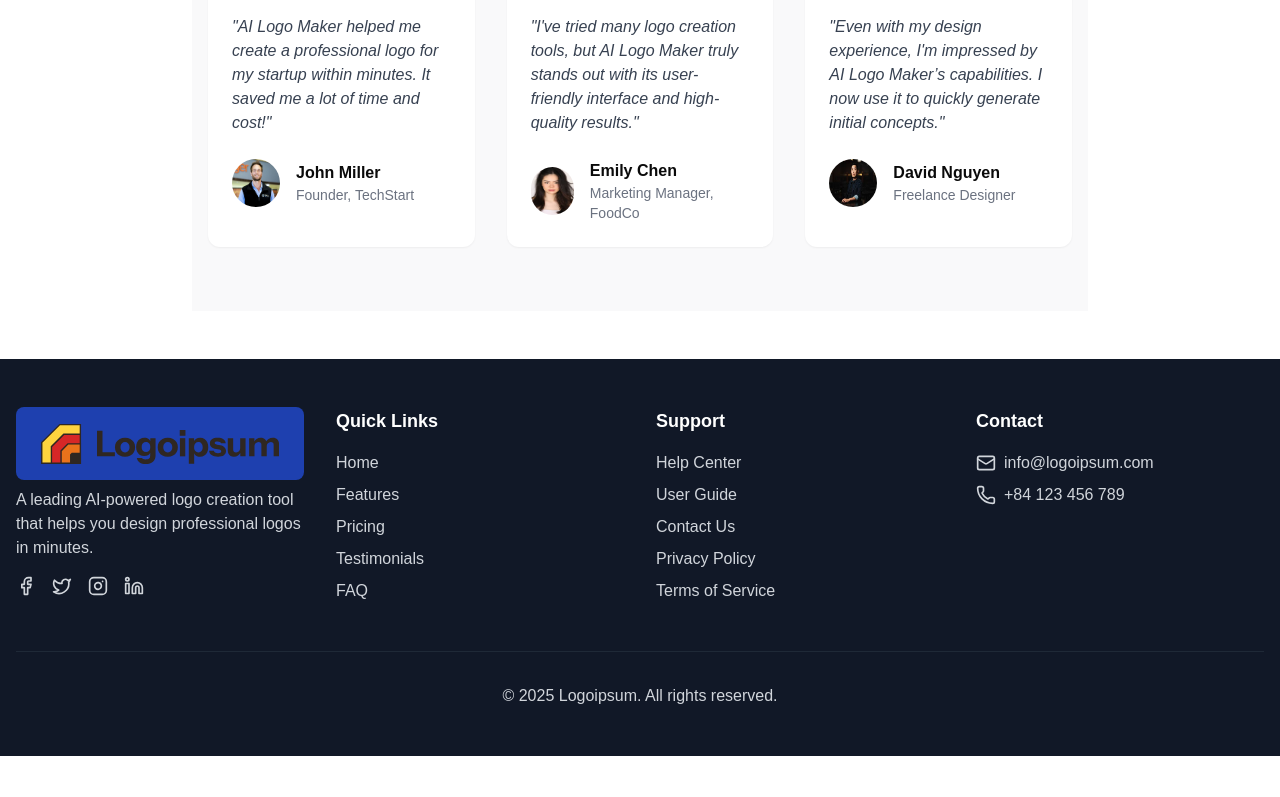
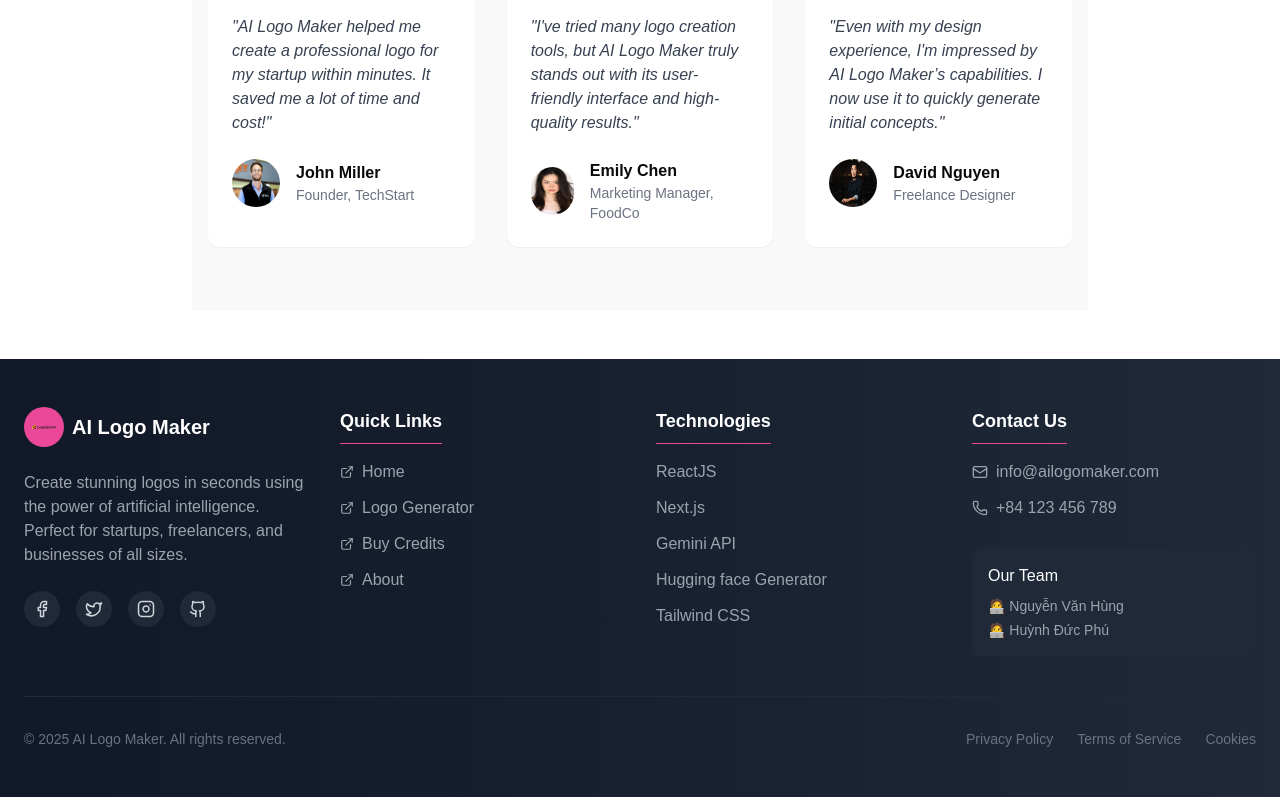
Before and after one commit to nguyenhung204/ai_logo_maker, a Next.js app: page / in a window 1280 px wide. Shown: the part 1920-2717 px from the top of the page. Before the commit the page ends 2676 px from the top, so only its background shows below. Built offline with nearby package versions, Linux system fonts and the light colour scheme; no server answers; a web font is replaced by a local one.

Commit message:
Fix(build) : Fix footer UI, Fix useSearchParam build when run npm run build, enhance UI, Response

```diff
--- a/app/_components/AIImageCarousel.jsx
+++ b/app/_components/AIImageCarousel.jsx
@@ -24,17 +24,11 @@ const aiGeneratedImages = [
   },
   {
     id: 4,
-    src: "/imgs-for-carousel-and-readme/img-1.png",
-    alt: "AI generated logo for a tech company",
-  },
-
-  {
-    id: 5,
     src: "/imgs-for-carousel-and-readme/img-3.png",
     alt: "AI generated logo for a tech company",
   },
   {
-    id: 6,
+    id: 5,
     src: "/imgs-for-carousel-and-readme/img-6.png",
     alt: "AI generated logo for a restaurant",
   },
--- a/app/_components/Footer.jsx
+++ b/app/_components/Footer.jsx
@@ -1,146 +1,166 @@
+import React from "react";
 import Image from "next/image";
-import {
-  Facebook,
-  Twitter,
-  Instagram,
-  Linkedin,
-  Mail,
-  Phone,
-} from "lucide-react";
 import Link from "next/link";
+import { Facebook, Twitter, Instagram, Github, Mail, Phone, ExternalLink } from "lucide-react";
 
 export function Footer() {
   const currentYear = new Date().getFullYear();
 
   return (
-    <footer className="bg-gray-900 text-gray-300">
-      <div className="container mx-auto px-4 py-12">
+    <footer className="bg-gradient-to-r from-gray-900 to-gray-800 text-gray-300">
+      <div className="container mx-auto px-6 py-12">
         <div className="grid grid-cols-1 md:grid-cols-2 lg:grid-cols-4 gap-8">
           <div>
-            <div className="flex items-center bg-blue-800 rounded-lg justify-center py-4 mb-2">
-              <Link href={"/"}>
-                <Image
-                  src="/logo.svg"
-                  alt="Logo"
-                  width="0"
-                  height="0"
-                  sizes="100vw"
-                  className="w-full h-auto"
-                  priority
-                />
+            <div className="flex items-center mb-6">
+              <Link href={"/"} className="flex items-center">
+                <div className="mr-2 relative w-10 h-10 rounded-full bg-pink-500 flex items-center justify-center">
+                  <Image
+                    src="/logo.svg"
+                    alt="AI Logo Maker"
+                    width={32}
+                    height={32}
+                    className="w-6 h-6"
+                  />
+                </div>
+                <span className="text-xl font-bold text-white">AI Logo Maker</span>
               </Link>
             </div>
-            <p className="mb-4">
-              A leading AI-powered logo creation tool that helps you design
-              professional logos in minutes.
+            <p className="mb-6 text-gray-400">
+              Create stunning logos in seconds using the power of artificial intelligence.
+              Perfect for startups, freelancers, and businesses of all sizes.
             </p>
             <div className="flex space-x-4">
-              <a href="#" className="hover:text-pink-500 transition-colors">
-                <Facebook className="h-5 w-5" />
+              <a
+                href="https://facebook.com"
+                target="_blank"
+                rel="noopener noreferrer"
+                className="w-9 h-9 rounded-full bg-gray-800 hover:bg-pink-500 flex items-center justify-center transition-colors duration-300"
+              >
+                <Facebook size={18} />
               </a>
-              <a href="#" className="hover:text-pink-500 transition-colors">
-                <Twitter className="h-5 w-5" />
+              <a
+                href="https://twitter.com"
+                target="_blank"
+                rel="noopener noreferrer"
+                className="w-9 h-9 rounded-full bg-gray-800 hover:bg-pink-500 flex items-center justify-center transition-colors duration-300"
+              >
+                <Twitter size={18} />
               </a>
-              <a href="#" className="hover:text-pink-500 transition-colors">
-                <Instagram className="h-5 w-5" />
+              <a
+                href="https://instagram.com"
+                target="_blank"
+                rel="noopener noreferrer"
+                className="w-9 h-9 rounded-full bg-gray-800 hover:bg-pink-500 flex items-center justify-center transition-colors duration-300"
+              >
+                <Instagram size={18} />
               </a>
-              <a href="#" className="hover:text-pink-500 transition-colors">
-                <Linkedin className="h-5 w-5" />
+              <a
+                href="https://github.com"
+                target="_blank"
+                rel="noopener noreferrer"
+                className="w-9 h-9 rounded-full bg-gray-800 hover:bg-pink-500 flex items-center justify-center transition-colors duration-300"
+              >
+                <Github size={18} />
               </a>
             </div>
           </div>
 
           <div>
-            <h3 className="text-lg font-semibold mb-4 text-white">
+            <h3 className="text-lg font-semibold mb-4 text-white border-b border-pink-500 pb-2 inline-block">
               Quick Links
             </h3>
-            <ul className="space-y-2">
+            <ul className="space-y-3">
               <li>
-                <a href="#" className="hover:text-pink-500 transition-colors">
-                  Home
-                </a>
+                <Link href="/" className="flex items-center text-gray-400 hover:text-pink-400 transition-colors">
+                  <ExternalLink size={14} className="mr-2" />
+                  <span>Home</span>
+                </Link>
               </li>
               <li>
-                <a href="#" className="hover:text-pink-500 transition-colors">
-                  Features
-                </a>
+                <Link href="/create" className="flex items-center text-gray-400 hover:text-pink-400 transition-colors">
+                  <ExternalLink size={14} className="mr-2" />
+                  <span>Logo Generator</span>
+                </Link>
               </li>
               <li>
-                <a href="#" className="hover:text-pink-500 transition-colors">
-                  Pricing
-                </a>
+                <Link href="/buy-credits" className="flex items-center text-gray-400 hover:text-pink-400 transition-colors">
+                  <ExternalLink size={14} className="mr-2" />
+                  <span>Buy Credits</span>
+                </Link>
               </li>
               <li>
-                <a href="#" className="hover:text-pink-500 transition-colors">
-                  Testimonials
-                </a>
-              </li>
-              <li>
-                <a href="#" className="hover:text-pink-500 transition-colors">
-                  FAQ
-                </a>
+                <Link href="/about" className="flex items-center text-gray-400 hover:text-pink-400 transition-colors">
+                  <ExternalLink size={14} className="mr-2" />
+                  <span>About</span>
+                </Link>
               </li>
             </ul>
           </div>
 
+          {/* Technologies */}
           <div>
-            <h3 className="text-lg font-semibold mb-4 text-white">Support</h3>
-            <ul className="space-y-2">
-              <li>
-                <a href="#" className="hover:text-pink-500 transition-colors">
-                  Help Center
-                </a>
-              </li>
-              <li>
-                <a href="#" className="hover:text-pink-500 transition-colors">
-                  User Guide
-                </a>
-              </li>
-              <li>
-                <a href="#" className="hover:text-pink-500 transition-colors">
-                  Contact Us
-                </a>
-              </li>
-              <li>
-                <a href="#" className="hover:text-pink-500 transition-colors">
-                  Privacy Policy
-                </a>
-              </li>
-              <li>
-                <a href="#" className="hover:text-pink-500 transition-colors">
-                  Terms of Service
-                </a>
-              </li>
+            <h3 className="text-lg font-semibold mb-4 text-white border-b border-pink-500 pb-2 inline-block">
+              Technologies
+            </h3>
+            <ul className="space-y-3">
+              <li className="text-gray-400 hover:text-pink-400 transition-colors">ReactJS</li>
+              <li className="text-gray-400 hover:text-pink-400 transition-colors">Next.js</li>
+              <li className="text-gray-400 hover:text-pink-400 transition-colors">Gemini API</li>
+              <li className="text-gray-400 hover:text-pink-400 transition-colors">Hugging face Generator</li>
+              <li className="text-gray-400 hover:text-pink-400 transition-colors">Tailwind CSS</li>
             </ul>
           </div>
 
           <div>
-            <h3 className="text-lg font-semibold mb-4 text-white">Contact</h3>
-            <ul className="space-y-2">
-              <li className="flex items-center">
-                <Mail className="h-5 w-5 mr-2" />
+            <h3 className="text-lg font-semibold mb-4 text-white border-b border-pink-500 pb-2 inline-block">
+              Contact Us
+            </h3>
+            <ul className="space-y-3">
+              <li>
                 <a
-                  href="mailto:info@logoipsum.com"
-                  className="hover:text-pink-500 transition-colors"
+                  href="mailto:info@ailogomaker.com"
+                  className="flex items-center text-gray-400 hover:text-pink-400 transition-colors"
                 >
-                  info@logoipsum.com
+                  <Mail size={16} className="mr-2" />
+                  <span>info@ailogomaker.com</span>
                 </a>
               </li>
-              <li className="flex items-center">
-                <Phone className="h-5 w-5 mr-2" />
+              <li>
                 <a
                   href="tel:+84123456789"
-                  className="hover:text-pink-500 transition-colors"
+                  className="flex items-center text-gray-400 hover:text-pink-400 transition-colors"
                 >
-                  +84 123 456 789
+                  <Phone size={16} className="mr-2" />
+                  <span>+84 123 456 789</span>
                 </a>
+              </li>
+              <li className="pt-4">
+                <div className="bg-gray-800 rounded-lg p-4">
+                  <h4 className="text-white font-medium mb-2">Our Team</h4>
+                  <p className="text-gray-400 text-sm mb-1">🧑‍💻 Nguyễn Văn Hùng</p>
+                  <p className="text-gray-400 text-sm">🧑‍💻 Huỳnh Đức Phú</p>
+                </div>
               </li>
             </ul>
           </div>
         </div>
 
-        <div className="border-t border-gray-800 mt-12 pt-8 text-center">
-          <p>&copy; {currentYear} Logoipsum. All rights reserved.</p>
+        {/* Divider */}
+        <div className="border-t border-gray-800 mt-10 pt-8 flex flex-col md:flex-row justify-between items-center">
+          <p className="text-gray-500 text-sm mb-4 md:mb-0">
+            &copy; {currentYear} AI Logo Maker. All rights reserved.
+          </p>
+          <div className="flex space-x-6">
+            <Link href="/privacy-policy" className="text-gray-500 hover:text-pink-400 text-sm transition-colors">
+              Privacy Policy
+            </Link>
+            <Link href="/terms-of-service" className="text-gray-500 hover:text-pink-400 text-sm transition-colors">
+              Terms of Service
+            </Link>
+            <Link href="/cookies" className="text-gray-500 hover:text-pink-400 text-sm transition-colors">
+              Cookies
+            </Link>
+          </div>
         </div>
       </div>
     </footer>
--- a/app/about/_components/TeamMemberCard.jsx
+++ b/app/about/_components/TeamMemberCard.jsx
@@ -16,8 +16,8 @@ function TeamMemberCard({ name, studentId, role, bio, imageUrl }) {
         <Image
           src={imageUrl || "/placeholder.svg"}
           alt={name}
-          width={400}
-          height={400}
+          width={300}
+          height={300}
           className="h-full w-full object-cover transition-transform duration-300 hover:scale-105"
         />
       </div>
--- a/app/create/_components/LogoDesc.jsx
+++ b/app/create/_components/LogoDesc.jsx
@@ -1,18 +1,30 @@
-import React from 'react'
+import React, { useState } from 'react'
 import HeadingDescription from './HeadingDescription'
 import Lookup from '@/app/_data/Lookup'
 
 function LogoDesc({ onHandleInputChange, formData }) {
+  const [desc, setDesc] = useState(formData?.desc || "");
+
+  const handleChange = (e) => {
+    const newValue = e.target.value;
+    setDesc(newValue);
+    onHandleInputChange(newValue);
+  };
+
   return (
     <div className='my-10'>
       <HeadingDescription
         title={Lookup.LogoDescTitle}
-        description={Lookup.LogoDescDesc} />
+        description={Lookup.LogoDescDesc}
+      />
 
-      <input type="text" placeholder={Lookup.InputTitlePlaceholder}
+      <input
+        type="text"
+        placeholder={Lookup.InputTitlePlaceholder}
         className='p-4 border rounded-lg mt-5 w-full'
-        value = {formData?.desc || ""}
-        onChange={(e) => onHandleInputChange(e.target.value)} />
+        value={desc}
+        onChange={handleChange}
+      />
     </div>
   )
 }
--- a/app/create/_components/LogoTitle.jsx
+++ b/app/create/_components/LogoTitle.jsx
@@ -1,17 +1,27 @@
 "use client";
-import React, { useEffect, useState } from "react";
+import React, { useEffect, useState, Suspense } from "react";
 import HeadingDescription from "./HeadingDescription";
 import Lookup from "@/app/_data/Lookup";
 import { useSearchParams } from "next/navigation";
 
-function LogoTitle({ onHandleInputChange, formData }) {
+// Create a component that safely uses useSearchParams
+function LogoTitleContent({ onHandleInputChange, formData }) {
   const searchParams = useSearchParams();
+  const [title, setTitle] = useState(formData?.title || "");
+
   useEffect(() => {
     const initialTitle = searchParams.get("title") ?? "";
-    if (initialTitle) {
+    if (initialTitle && !formData?.title) {
+      setTitle(initialTitle);
       onHandleInputChange(initialTitle);
     }
-  }, []);
+  }, [searchParams, onHandleInputChange, formData]);
+
+  const handleChange = (e) => {
+    const newValue = e.target.value;
+    setTitle(newValue);
+    onHandleInputChange(newValue);
+  };
 
   return (
     <div className="my-10">
@@ -23,11 +33,32 @@ function LogoTitle({ onHandleInputChange, formData }) {
         type="text"
         placeholder={Lookup.InputTitlePlaceholder}
         className="p-4 border rounded-lg mt-5 w-full"
-        value={formData?.title ?? ""}
-        onChange={(e) => onHandleInputChange(e.target.value)}
+        value={title}
+        onChange={handleChange}
       />
     </div>
   );
 }
 
+
+function LogoTitleFallback() {
+  return (
+    <div className="my-10">
+      <HeadingDescription
+        title={Lookup.LogoTitle}
+        description={Lookup.LogoTitleDesc}
+      />
+      <div className="p-4 border rounded-lg mt-5 w-full h-12 bg-gray-100 animate-pulse"></div>
+    </div>
+  );
+}
+
+function LogoTitle(props) {
+  return (
+    <Suspense fallback={<LogoTitleFallback />}>
+      <LogoTitleContent {...props} />
+    </Suspense>
+  );
+}
+
 export default LogoTitle;
--- a/app/create/_components/ProgressBar.jsx
+++ b/app/create/_components/ProgressBar.jsx
@@ -1,7 +1,6 @@
 "use client";
 
 export default function ProgressBar({ currentStep, totalSteps, stepLabels }) {
-  // Tính phần trăm tiến độ
   const progressPercentage = ((currentStep - 1) / (totalSteps - 1)) * 100;
 
   return (
--- a/app/create/page.jsx
+++ b/app/create/page.jsx
@@ -89,14 +89,16 @@ function CreateLogo() {
       })()}
 
       <div className="flex items-center justify-between mt-10">
-        {step != 1 && (
+        {step > 1 && (
           <Button onClick={() => setStep(step - 1)} variant="outline">
             <ArrowLeft /> Previous
           </Button>
         )}
+        {step < 6 && (
         <Button onClick={() => setStep(step + 1)}>
           <ArrowRight /> Countinue
         </Button>
+        )}
       </div>
     </div>
   );
--- a/app/generate-logo/page.jsx
+++ b/app/generate-logo/page.jsx
@@ -7,35 +7,57 @@ import Image from "next/image";
 import HeadingDescription from "../create/_components/HeadingDescription";
 import Lookup from "../_data/Lookup";
 import LoadingSpinner from "../_components/LoadingSpinner";
+import { useRouter } from "next/navigation";
 
 const GenerateLogo = () => {
   const { userDetail } = useContext(UserDetailContext);
   const [formData, setFormData] = useState(null);
   const [imageUrls, setImageUrls] = useState([]);
-  const [loading, setLoading] = useState(false);
+  const [loading, setLoading] = useState(true); // Start with loading state
+  const [initialLoadAttempted, setInitialLoadAttempted] = useState(false);
+  const router = useRouter();
 
+  // 1 : Load data
   useEffect(() => {
-    if (userDetail?.email && typeof window !== "undefined") {
+    if (typeof window !== "undefined") {
+      try {
         const storage = localStorage.getItem("formData");
         if (storage) {
           setFormData(JSON.parse(storage));
+        } else {
+          // Back về tạo mới nếu không có formData
+          router.push('/create');
+        }
+      } catch (error) {
+        console.error("Error loading form data:", error);
+      } finally {
+        setInitialLoadAttempted(true);
       }
     }
-  }, [userDetail]);
+  }, [userDetail, router]);
 
+  // 2 : Tạo logo nếu đủ dữ liệu
   useEffect(() => {
-    if (formData?.title) {
+    if (formData?.title && initialLoadAttempted) {
       generateAILogo();
+    } else if (initialLoadAttempted) {
+      setLoading(false);
     }
-  }, [formData]);
+  }, [formData, initialLoadAttempted]);
 
   const generateAILogo = async () => {
+    if (!formData?.title || !formData?.desc || !formData?.palette || !formData?.design?.title) {
+      console.error("Missing required form data");
+      setLoading(false);
+      return;
+    }
+
     const PROMPT = Prompt.LOGO_PROMPT.replace("{logoTitle}", formData.title)
-      .replace("{logoDesc}", formData.desc)
-      .replace("{logoColor}", formData.palette)
-      .replace("{logoDesign}", formData.design.title)
-      .replace("{logoIdea}", formData.idea)
-      .replace("{logoPrompt}", formData.design.prompt);
+      .replace("{logoDesc}", formData.desc || "")
+      .replace("{logoColor}", formData.palette || "")
+      .replace("{logoDesign}", formData.design?.title || "")
+      .replace("{logoIdea}", formData.idea || "Let AI Select the best idea")
+      .replace("{logoPrompt}", formData.design?.prompt || "");
 
     try {
       setLoading(true);
@@ -63,8 +85,7 @@ const GenerateLogo = () => {
         <div className="flex items-center justify-center min-h-[500px]">
           <LoadingSpinner />
         </div>
-      ) : (
-        imageUrls.length > 0 && (
+      ) : imageUrls.length > 0 ? (
         <div className="text-center my-12">
           {imageUrls.map((url, index) => (
             <div key={index} className="mb-6">
@@ -86,7 +107,16 @@ const GenerateLogo = () => {
             </div>
           ))}
         </div>
-        )
+      ) : (
+        <div className="text-center my-12 p-8 border rounded-lg bg-gray-50">
+          <p className="text-lg text-gray-600">No logo has been generated yet.</p>
+          <button
+            onClick={generateAILogo}
+            className="mt-4 px-6 py-2 bg-pink-500 text-white rounded hover:bg-pink-600 transition"
+          >
+            Try Again
+          </button>
+        </div>
       )}
     </div>
   );
--- a/app/page.js
+++ b/app/page.js
@@ -7,7 +7,9 @@ export default function Home() {
   return (
     <div>
       <Hero />
-      <AIImageCarousel />
+      <div className="hidden sm:block">
+        <AIImageCarousel />
+      </div>
       <FeaturesSection />
       <TestimonialsSection />
     </div>
--- a/app/provider.jsx
+++ b/app/provider.jsx
@@ -8,31 +8,41 @@ import { Footer } from "./_components/Footer";
 import FloatingBubblesLayer from "./_components/FloatingBubblesLayer";
 
 const Provider = ({ children }) => {
-  const { user } = useUser();
+  const { user, isLoaded: isUserLoaded } = useUser();
   const [userDetail, setUserDetail] = useState();
+  const [isLoading, setIsLoading] = useState(true);
 
   useEffect(() => {
-    user && CheckUserAuth();
-  }, [user]);
+    if (isUserLoaded) {
+      if (user) {
+        CheckUserAuth();
+      } else {
+        setIsLoading(false);
+      }
+    }
+  }, [user, isUserLoaded]);
 
-  //Check if user exist in database
-  //Save user data
   const CheckUserAuth = async () => {
-    const result = await axios.post("/api/users", {
-      userName: user?.fullName,
-      userEmail: user?.emailAddresses[0]?.emailAddress,
-    });
-    console.log(result.data);
-    setUserDetail(result.data);
+    setIsLoading(true);
+    try {
+      const result = await axios.post("/api/users", {
+        userName: user?.fullName,
+        userEmail: user?.emailAddresses[0]?.emailAddress,
+      });
+      setUserDetail(result.data);
+    } catch (error) {
+      console.error("Error checking user auth:", error);
+    } finally {
+      setIsLoading(false);
+    }
   };
+
   return (
     <div>
-      <UserDetailContext.Provider value={{ userDetail, setUserDetail }}>
+      <UserDetailContext.Provider value={{ userDetail, setUserDetail, isLoading }}>
         <FloatingBubblesLayer />
         <Header />
-        <div className="px-10 lg:px-32 xl:px-48 2xl:px-56 my-12">
-          {children}
-        </div>
+        <div className="px-10 lg:px-32 xl:px-48 2xl:px-56 my-12">{children}</div>
         <Footer />
       </UserDetailContext.Provider>
     </div>
```
Also changed, not shown: public/imgs-for-carousel-and-readme/img-1.png (deleted). Lines whose indentation alone changed are shown as unchanged.
